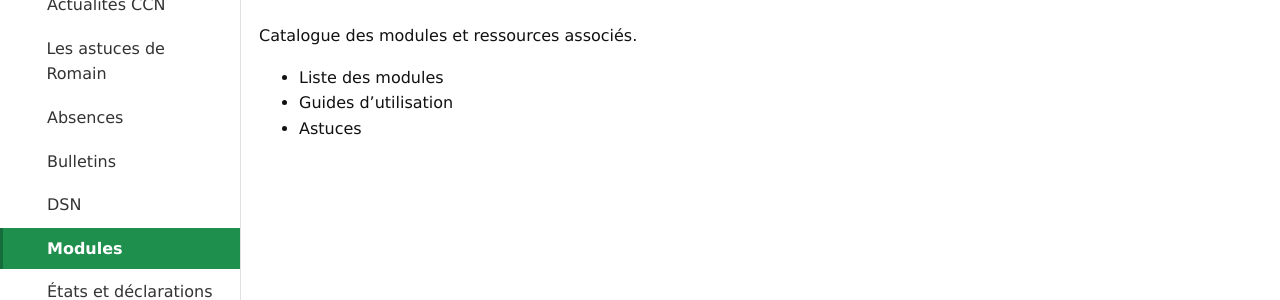
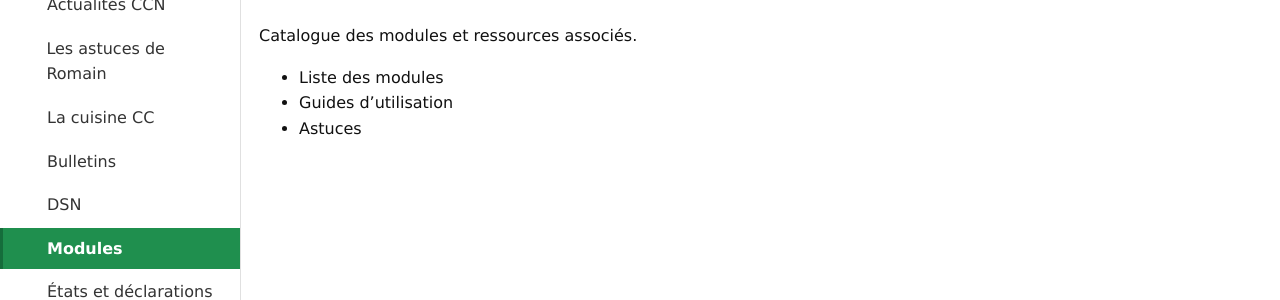
Before and after one commit to Romain-Borie/bibliotheque_CC.com, a Jekyll site: the page built from modules.md, in a window 1280 px wide. Shown: the part 128-428 px from the top of the page. Built offline with Jekyll 4.4.1, drawn with Linux system fonts in a browser that asks for light colours.

Commit message:
Maj default.html

```diff
--- a/_layouts/default.html
+++ b/_layouts/default.html
@@ -147,16 +147,16 @@
           <li>
             <a class="sc-fqkvVR dMxrQl {% if page.url contains '/astuces-romain/' %}active{% endif %}"
                href="/astuces-romain/">
-              <span class="icon-style__StyledIcon-sc-74150e41-0 jEBroz" data-element="users"></span>
+              <span class="icon-style__StyledIcon-sc-74150e41-0 jEBroz" data-element="page"></span>
               <span class="">Les astuces de Romain</span>
             </a>
           </li>
 
           <li>
-            <a class="sc-fqkvVR dMxrQl {% if page.url contains '/absences/' %}active{% endif %}"
-               href="/absences/">
-              <span class="icon-style__StyledIcon-sc-74150e41-0 jEBroz" data-element="calendar"></span>
-              <span class="">Absences</span>
+            <a class="sc-fqkvVR dMxrQl {% if page.url contains '/cuisine-cc/' %}active{% endif %}"
+               href="/cuisine-cc/">
+              <span class="icon-style__StyledIcon-sc-74150e41-0 jEBroz" data-element="page"></span>
+              <span class="">La cuisine CC</span>
             </a>
           </li>
 
```
